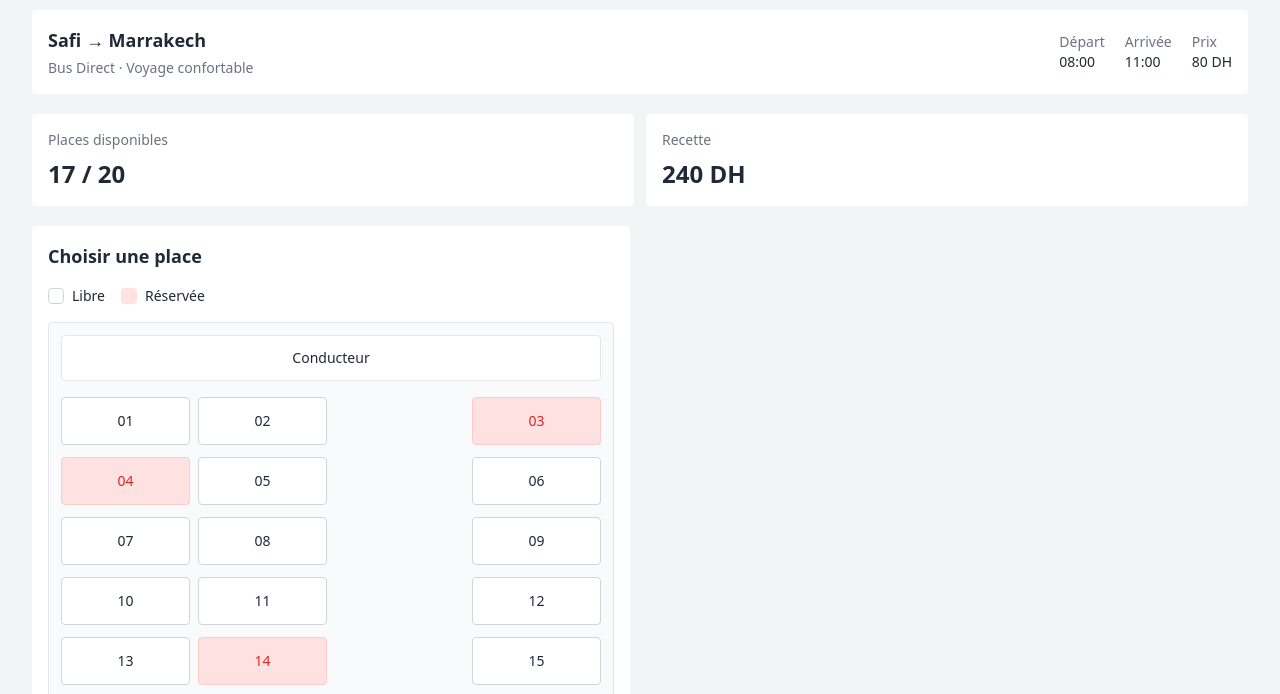
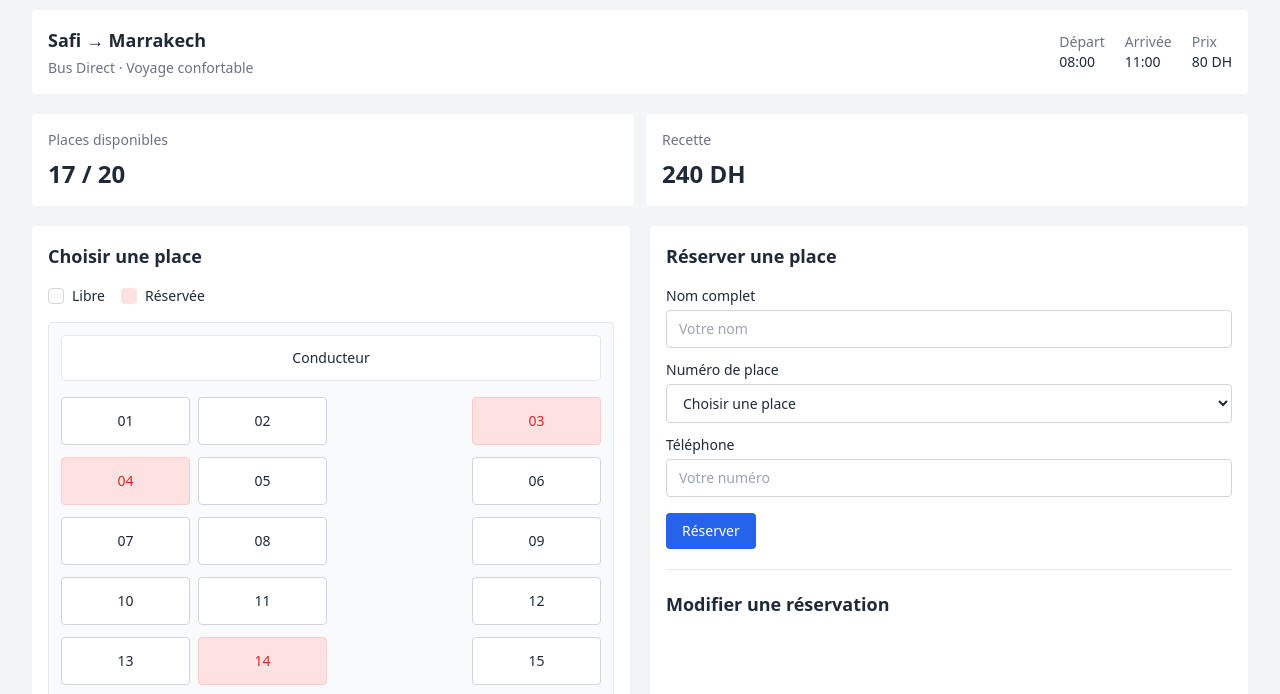
Before and after one commit to Douaeaghmir/BusDirect, a website: page index.html in a window 1280 px wide. Shown: the part 74-768 px from the top of the page. Drawn offline with nearby package versions, Linux system fonts and the light colour scheme.

Commit message:
body : added the select place form

```diff
--- a/index.html
+++ b/index.html
@@ -116,6 +116,55 @@
                 Les places rouges sont déjà réservées.
             </p>
         </section>
+        <section class="rounded bg-white p-4">
+            <h2 class="mb-4 text-lg font-semibold">Réserver une place</h2>
+            <form>
+                <div class="mb-3">
+                    <label for="nom" class="mb-1 block text-sm">Nom complet</label>
+                    <input id="nom" type="text" placeholder="Votre nom"
+                        class="w-full rounded border border-gray-300 px-3 py-2 text-sm focus:border-blue-500 focus:outline-none">
+                </div>
+
+                <div class="mb-3">
+                    <label for="place" class="mb-1 block text-sm">Numéro de place</label>
+                    <select id="place"
+                        class="w-full rounded border border-gray-300 bg-white px-3 py-2 text-sm focus:border-blue-500 focus:outline-none">
+                        <option value="">Choisir une place</option>
+                        <option>01</option>
+                        <option>02</option>
+                        <option>05</option>
+                        <option>06</option>
+                        <option>07</option>
+                        <option>08</option>
+                        <option>09</option>
+                        <option>10</option>
+                        <option>11</option>
+                        <option>12</option>
+                        <option>13</option>
+                        <option>15</option>
+                        <option>16</option>
+                        <option>17</option>
+                        <option>18</option>
+                        <option>19</option>
+                        <option>20</option>
+                    </select>
+                </div>
+
+                <div class="mb-4">
+                    <label for="telephone" class="mb-1 block text-sm">Téléphone</label>
+                    <input id="telephone" type="tel" placeholder="Votre numéro"
+                        class="w-full rounded border border-gray-300 px-3 py-2 text-sm focus:border-blue-500 focus:outline-none">
+                </div>
+
+                <button type="submit" class="rounded bg-blue-600 px-4 py-2 text-sm text-white hover:bg-blue-700">
+                    Réserver
+                </button>
+            </form>
+
+            <hr class="my-5 border-gray-200">
+            <h2 class="mb-4 text-lg font-semibold">Modifier une réservation</h2>
+        </section>
+
     </main>
 </body>
 </html>
```
